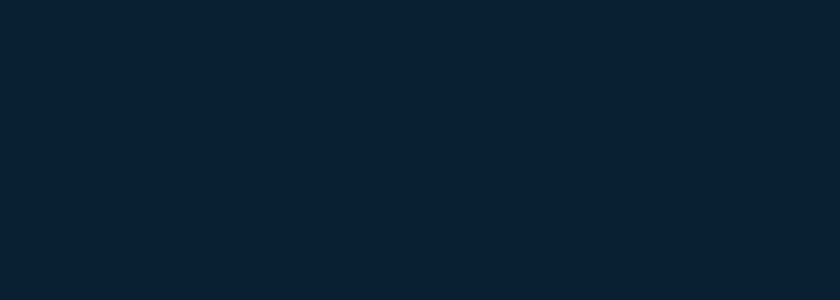
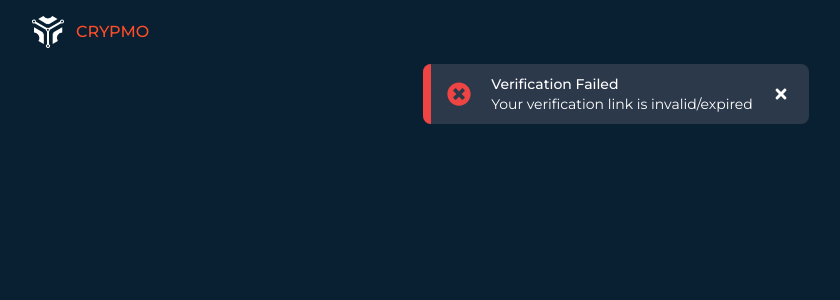
Before and after one commit to DeXtreme/Crypmo, a React (Create React App) app in the folder src/app/: page /verify/1 in a window 1280 px wide. Before the commit this address had no page. Shown: the top 300 px of the page, without its empty margins (24-864 px from the left). Built offline with nearby package versions, Linux system fonts and the light colour scheme; no server answers.

Commit message:
Feature(VerifyAccount): Creates VerifyAccount
Creates the VerifyAccount feature for verifying user accounts via
link.

```diff
--- a/src/app/src/App.js
+++ b/src/app/src/App.js
@@ -1,7 +1,7 @@
 import { Routes,Route,BrowserRouter as Router } from 'react-router-dom';
 import { Home } from './pages/Home/Home';
 import { Register } from './pages/Register/Register';
-import logo from './logo.svg';
+import { LogIn } from './pages/LogIn/LogIn';
 import './App.css';
 
 function App() {
@@ -9,7 +9,9 @@
     <Router>
       <Routes>
         <Route index element={<Home />} />
-        <Route path='register' element={<Register/>} />
+        <Route path="register" element={<Register/>} />
+        <Route path="login" element={<LogIn />} />
+        <Route path="verify/:verify_id" element={<LogIn />} />
       </Routes>
     </Router>
   );
--- a/src/app/src/features/RegisterForm/utils.js
+++ b/src/app/src/features/RegisterForm/utils.js
@@ -1,11 +1,10 @@
 import { API_URL } from "../../constants"
 
 export async function doRegister({email, password}){
-    await new Promise(r => setTimeout(r, 5000));
-    return true;
+
     const data = {email: email, password: password};
 
-    let response = await fetch(`${API_URL}/account/register`, {
+    let response = await fetch(`${API_URL}/account/`, {
                             method: "POST",
                             headers: {
                                 'Content-Type': 'application/json'
--- /dev/null
+++ b/src/app/src/features/VerifyAccount/VerifyAccount.js
@@ -0,0 +1,42 @@
+import PropTypes from 'prop-types';
+import { useEffect,useState } from "react";
+import Alert from "../../components/Alert/Alert";
+
+import { verifyAccount } from "./services";
+
+import { ACCOUNT_VERIFICATION_SUCCESS_HEADER,
+         ACCOUNT_VERIFICATION_SUCCESS_MESSAGE,
+         ACCOUNT_VERIFICATION_FAIL_HEADER,
+         ACCOUNT_VERIFICATION_FAIL_MESSAGE } from "./constants";
+
+function Verify({verify_id}){
+    let [showAlert, setShowAlert] = useState(false);
+    let [success, setSuccess] = useState(false);
+    let [header, setHeader ] = useState(null);
+    let [message, setMessage] = useState(null);
+
+    useEffect(()=>{
+        verifyAccount(verify_id).then(result =>{
+            setHeader(result ? ACCOUNT_VERIFICATION_SUCCESS_HEADER: ACCOUNT_VERIFICATION_FAIL_HEADER);
+            setMessage(result ? ACCOUNT_VERIFICATION_SUCCESS_MESSAGE: ACCOUNT_VERIFICATION_FAIL_MESSAGE);
+            setSuccess(result);
+            setShowAlert(true);
+        })
+    }, [])
+
+    let dismiss = () => setShowAlert(false);
+
+    return (
+        <>
+            {showAlert &&
+            <Alert type={success ? Alert.SUCCESS : Alert.FAIL}
+            header={header} message={message} dismiss={dismiss} />}
+        </>
+    )
+}
+
+Verify.propTypes = {
+    verify_id: PropTypes.string
+}
+
+export default Verify;
--- /dev/null
+++ b/src/app/src/features/VerifyAccount/constants.js
@@ -0,0 +1,4 @@
+export const ACCOUNT_VERIFICATION_SUCCESS_HEADER = "Verification Successful"
+export const ACCOUNT_VERIFICATION_SUCCESS_MESSAGE = "Congratulations, your account was successfully verified. Please log in";
+export const ACCOUNT_VERIFICATION_FAIL_HEADER = "Verification Failed"
+export const ACCOUNT_VERIFICATION_FAIL_MESSAGE = "Your verification link is invalid/expired";
--- /dev/null
+++ b/src/app/src/features/VerifyAccount/services.js
@@ -0,0 +1,14 @@
+import { API_URL } from "../../constants";
+
+export async function verifyAccount(verify_id){
+    let response = await fetch(`${API_URL}/account/verify/${verify_id}`,
+                         {
+                          method:"GET",
+                          headers: {'Content-Type': 'application/json'}
+                        }).catch(e =>{
+                            console.debug(e);
+                            return false;
+                        })
+
+    return response.status === 201;
+}
--- a/src/app/src/layouts/Navbar/Navbar.js
+++ b/src/app/src/layouts/Navbar/Navbar.js
@@ -15,12 +15,12 @@
                 </Link>
                 {showMenu && <>
                     <div className="flex gap-10">
-                        <a href="#" className="transition-colors hover:text-accent">Market</a>
-                        <a href="#" className="transition-colors hover:text-accent">Trade</a>
-                        <a href="#" className="transition-colors hover:text-accent">Wallet</a>
+                        <a href="market" className="transition-colors hover:text-accent">Market</a>
+                        <a href="trade" className="transition-colors hover:text-accent">Trade</a>
+                        <a href="wallet" className="transition-colors hover:text-accent">Wallet</a>
                     </div>
                     <div className="flex items-center gap-10 ml-auto">
-                        <a href="#"className="hover:text-accent">Log In</a>
+                        <Link to="login"className="hover:text-accent">Log In</Link>
                         <Link to="register" className="transition-colors bg-accent py-2 px-5 rounded-md text-sm hover:bg-white hover:text-accent">Register</Link>
                     </div>
                 </>}
--- /dev/null
+++ b/src/app/src/pages/LogIn/LogIn.js
@@ -0,0 +1,15 @@
+import { useParams } from 'react-router';
+import Navbar from '../../layouts/Navbar/Navbar';
+import Verify from '../../features/VerifyAccount/VerifyAccount';
+
+export function LogIn(props){
+    let params = useParams();
+    console.debug(params)
+    let verify = params.hasOwnProperty("verify_id");
+    return (
+        <div>
+            <Navbar fixed={false} showMenu={false}/>
+            {verify && <Verify verify_id={params.verify_id} />}
+        </div>
+    );
+}
```
